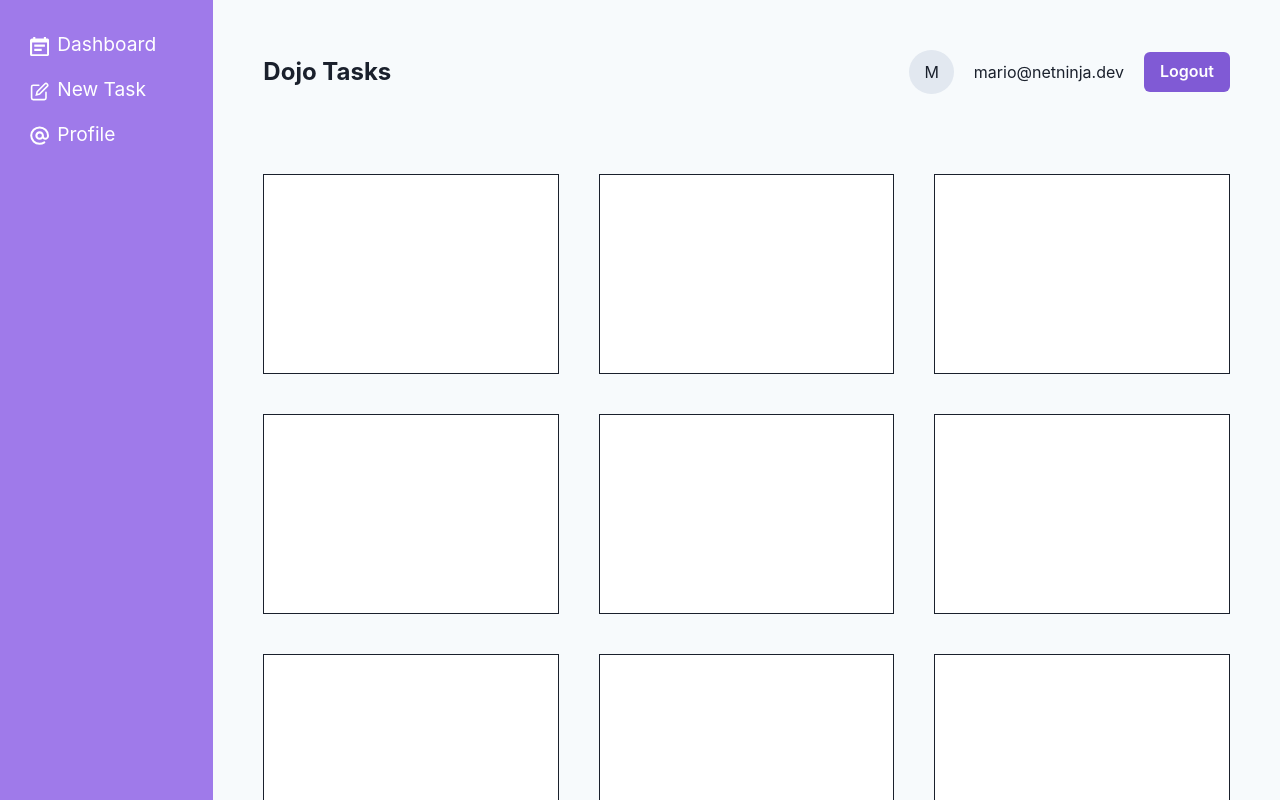
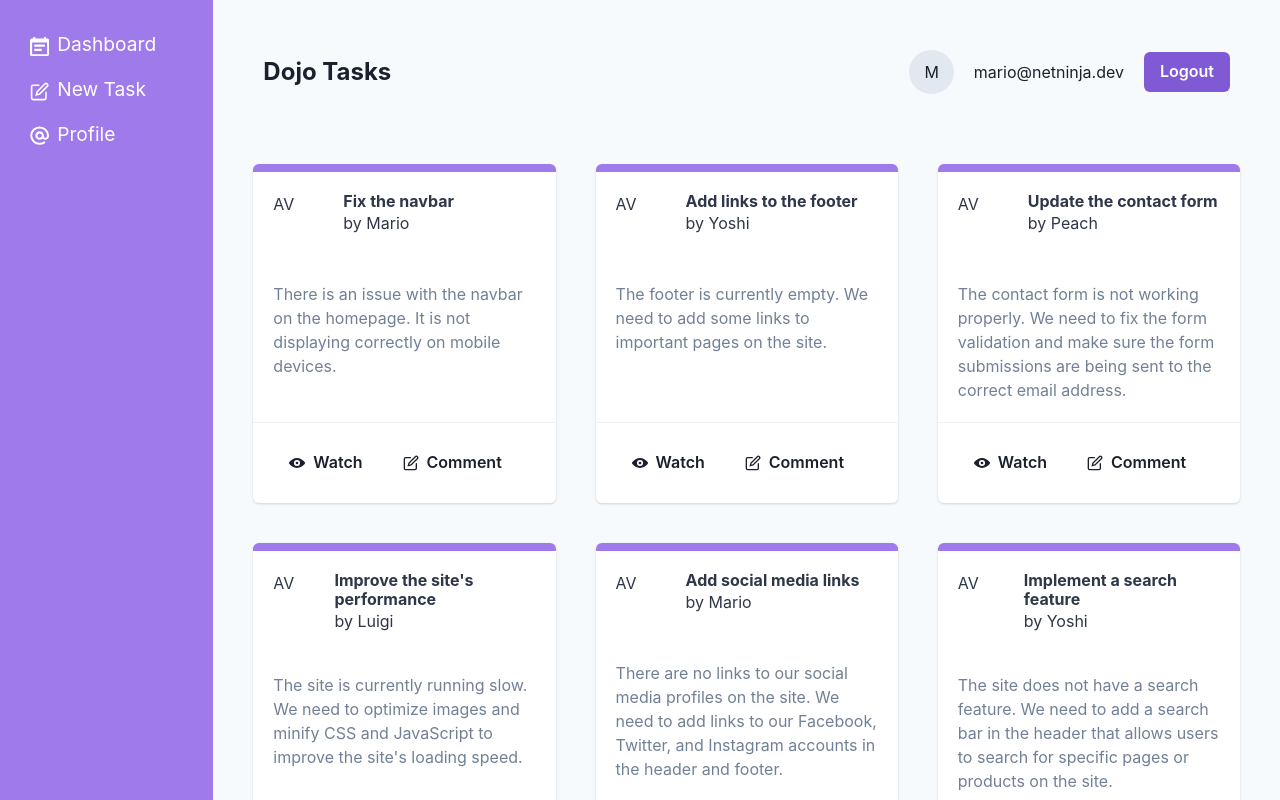
Before and after one commit to iamshaunjp/Chakra-UI-Crash-Course, a React (Vite) app: page / in a window 1280 px wide. Shown: the top 800 px of the page. Built offline with nearby package versions, Linux system fonts and the light colour scheme; data requests are answered from the project's data file.

Commit message:
lesson-7

```diff
--- a/src/App.jsx
+++ b/src/App.jsx
@@ -7,7 +7,7 @@
 
 // layouts and pages
 import RootLayout from './layouts/RootLayout'
-import Dashboard from './pages/Dashboard'
+import Dashboard, { tasksLoader } from './pages/Dashboard'
 import Create from './pages/Create'
 import Profile from './pages/Profile'
 
@@ -15,7 +15,7 @@
 const router = createBrowserRouter(
   createRoutesFromElements(
     <Route path="/" element={<RootLayout />}>
-      <Route index element={<Dashboard />} />
+      <Route index element={<Dashboard />} loader={tasksLoader} />
       <Route path="create" element={<Create />} />
       <Route path="profile" element={<Profile />} />
     </Route>
--- a/src/pages/Dashboard.jsx
+++ b/src/pages/Dashboard.jsx
@@ -1,23 +1,61 @@
-import { Box, SimpleGrid } from "@chakra-ui/react";
+import { EditIcon, ViewIcon } from "@chakra-ui/icons"
+import {
+  Box,
+  SimpleGrid,
+  Text,
+  Flex,
+  Heading,
+  Card,
+  CardHeader,
+  CardBody,
+  CardFooter,
+  HStack,
+  Divider,
+  Button
+} from "@chakra-ui/react"
+import { useLoaderData } from "react-router-dom"
 
 export default function Dashboard() {
+  const tasks = useLoaderData()
 
   return (
-    <SimpleGrid p="10px" columns={4} spacing={10} minChildWidth={250}>
-      <Box bg="white" height="200px" border="1px solid"></Box>
-      <Box bg="white" height="200px" border="1px solid"></Box>
-      <Box bg="white" height="200px" border="1px solid"></Box>
-      <Box bg="white" height="200px" border="1px solid"></Box>
+    <SimpleGrid spacing={10} minChildWidth={300}>
+      {tasks && tasks.map(task => (
+        <Card key={task.id} borderTop="8px" borderColor="purple.400" bg="white">
 
-      <Box bg="white" height="200px" border="1px solid"></Box>
-      <Box bg="white" height="200px" border="1px solid"></Box>
-      <Box bg="white" height="200px" border="1px solid"></Box>
-      <Box bg="white" height="200px" border="1px solid"></Box>
+          <CardHeader color="gray.700">
+            <Flex gap={5}>
+              <Box w="50px" h="50px">
+                <Text>AV</Text>
+              </Box>
+              <Box>
+                <Heading as="h3" size="sm">{task.title}</Heading>
+                <Text>by {task.author}</Text>
+              </Box>
+            </Flex>
+          </CardHeader>
 
-      <Box bg="white" height="200px" border="1px solid"></Box>
-      <Box bg="white" height="200px" border="1px solid"></Box>
-      <Box bg="white" height="200px" border="1px solid"></Box>
-      <Box bg="white" height="200px" border="1px solid"></Box>
+          <CardBody color="gray.500">
+            <Text>{task.description}</Text>
+          </CardBody>
+
+          <Divider borderColor="gray.200" />
+
+          <CardFooter>
+            <HStack>
+              <Button variant="ghost" leftIcon={<ViewIcon />}>Watch</Button>
+              <Button variant="ghost" leftIcon={<EditIcon />}>Comment</Button>
+            </HStack>
+          </CardFooter>
+
+        </Card>
+      ))}
     </SimpleGrid>
   )
 }
+
+export const tasksLoader = async () => {
+  const res = await fetch('http://localhost:3000/tasks')
+
+  return res.json()
+}
```
